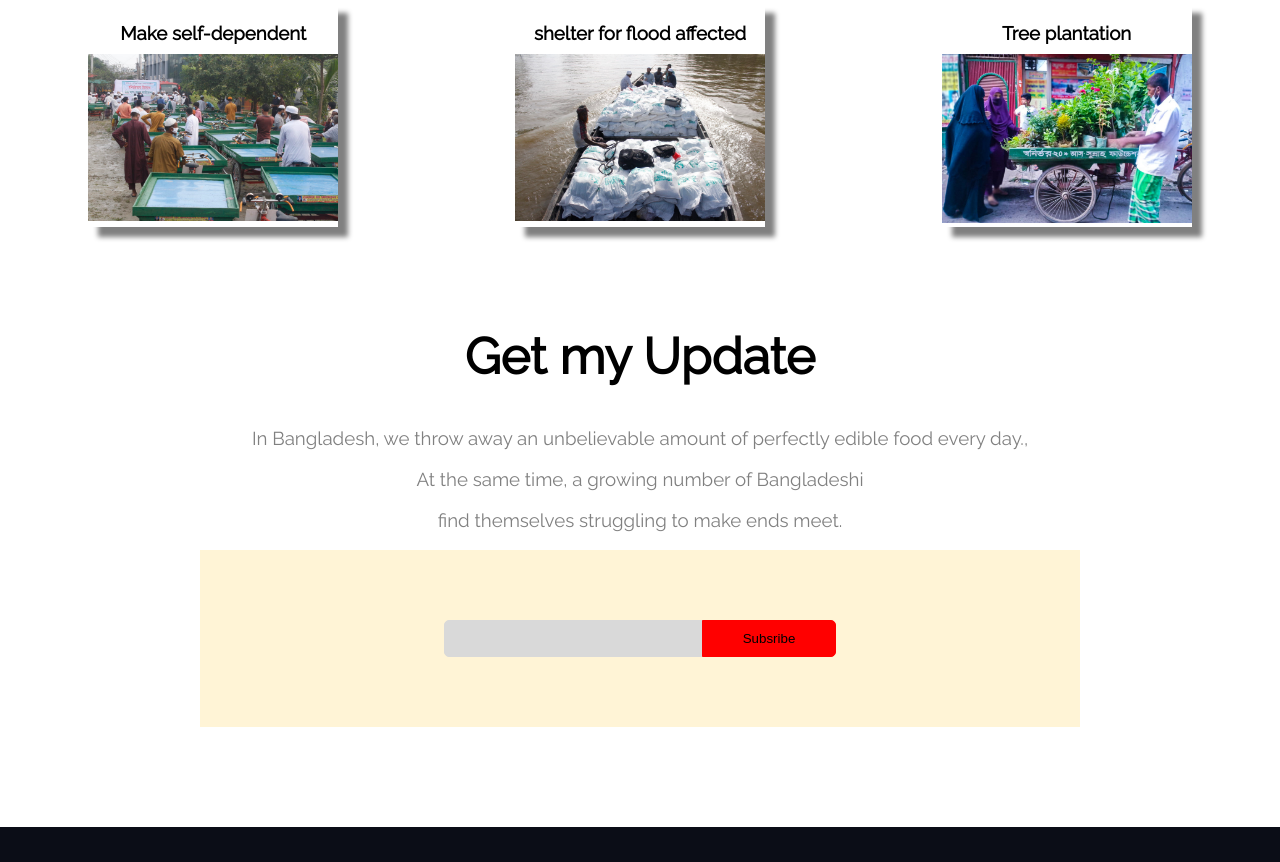
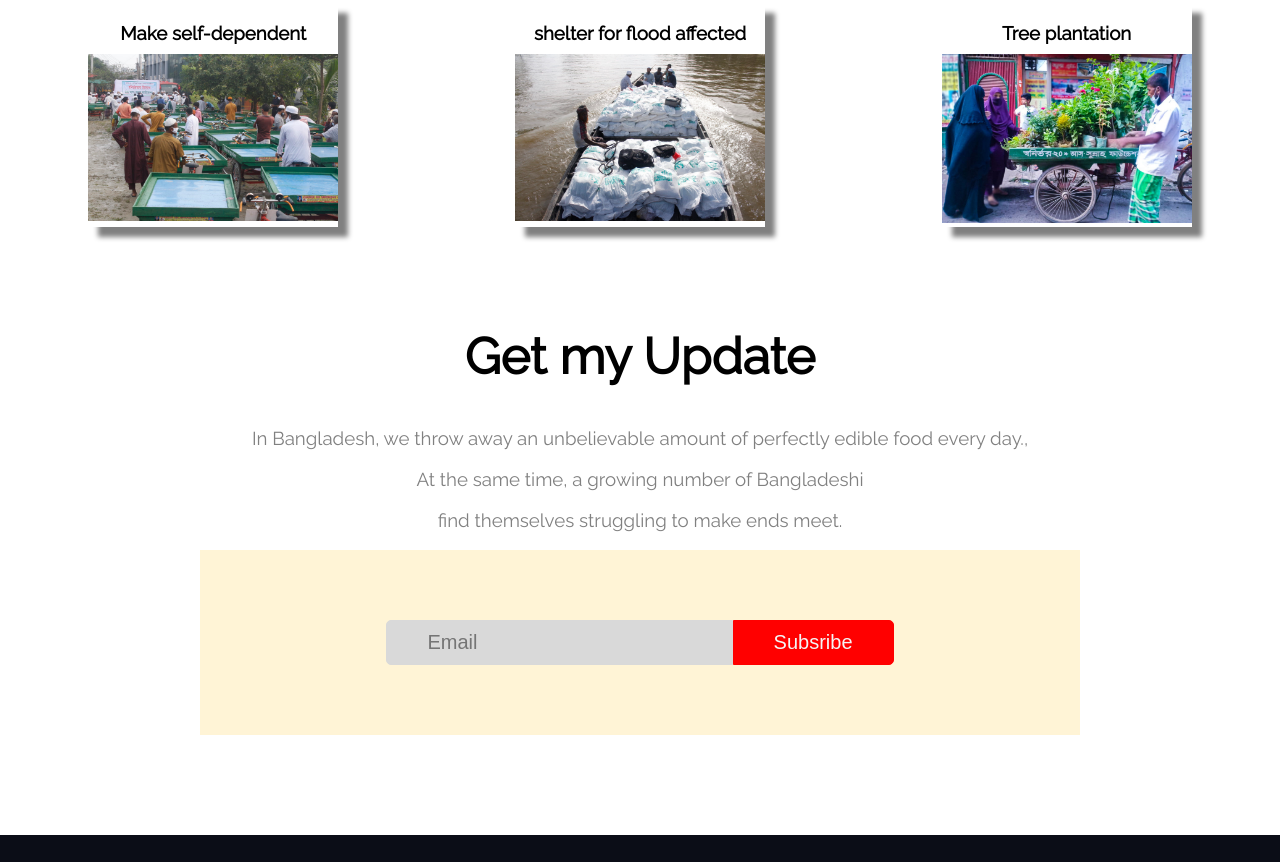
Before and after one commit to jaber1104076/Assignment-One, a plain HTML site: page index.html in a window 1280 px wide. Shown: the part 2180-3042 px from the top of the page. Drawn offline with Linux system fonts and the light colour scheme; a web font is replaced by a local one.

Commit message:
email place holder

```diff
--- a/index.html
+++ b/index.html
@@ -121,7 +121,7 @@
         </div>
         <div class="form-background middle-element">
             <form>
-                <input class="input-color" type="email">
+                <input class="input-color" type="email" placeholder="Email">
                 <button class="subscribe-color">Subsribe</button>
             </form>
         </div>
--- a/style.css
+++ b/style.css
@@ -77,6 +77,7 @@ section {
     margin-top: 30px;
     margin-bottom: 20px;
     font-size: 25px;
+    text-align: center;
 }
 
 .donation-flex {
@@ -140,6 +141,7 @@ footer h5 {
     border-top-left-radius: 5px;
     border-bottom-right-radius: 0%;
     border: 1px solid #D9D9D9;
+    font-size: 20px;
 
 
 }
@@ -153,6 +155,8 @@ footer h5 {
     border-bottom-right-radius: 5px;
     border: 1px solid red;
     margin-left: -5px;
+    color: whitesmoke;
+    font-size: 20px;
 }
 
 div.box1 {
```
